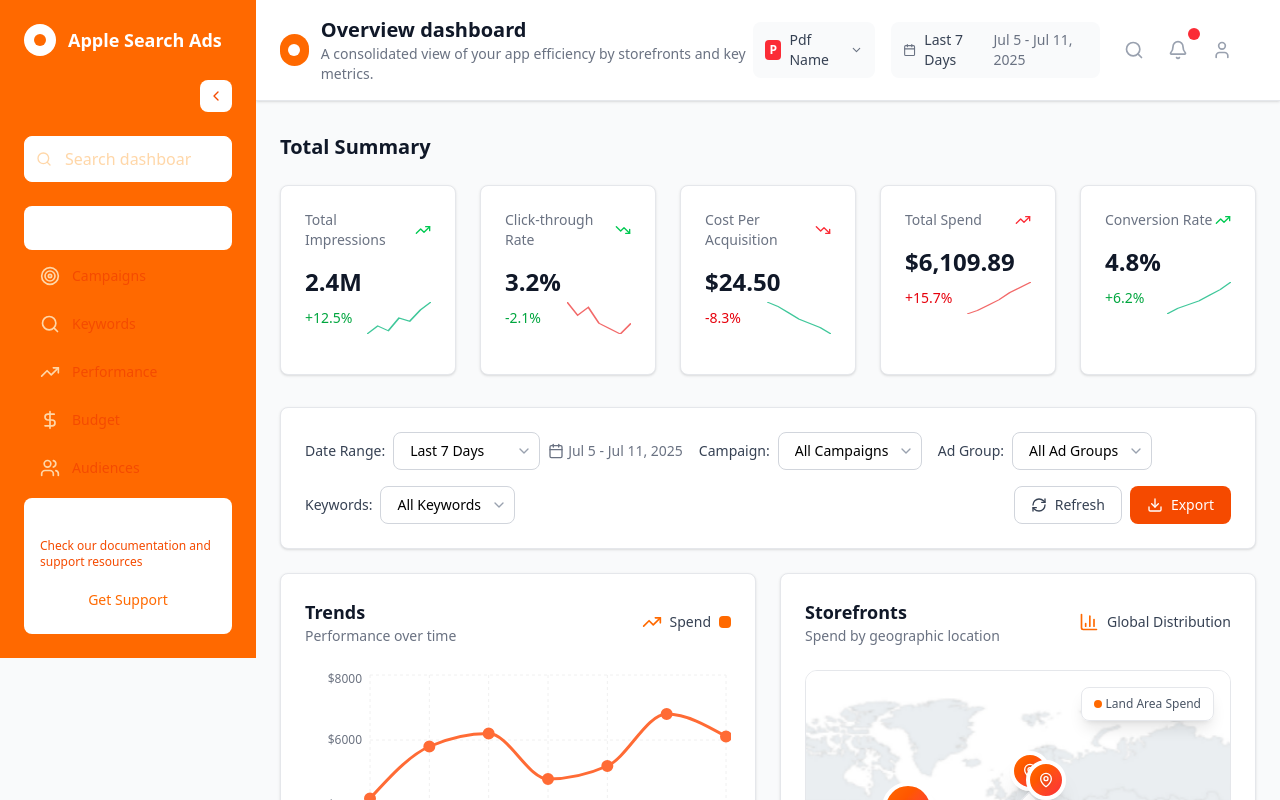
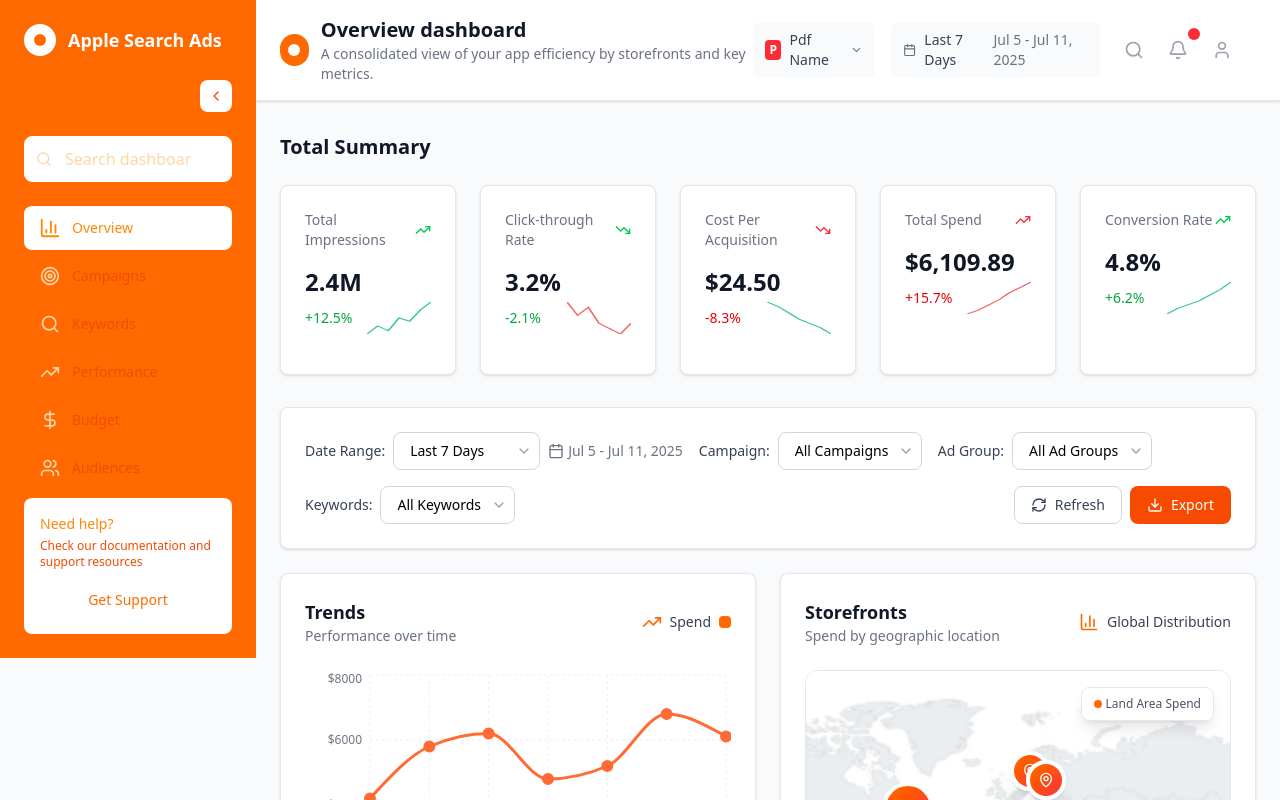
Before and after one commit to Sayak-Mallick/analytics-dashboard, a React (Vite) app: page / in a window 1280 px wide. Shown: the top 800 px of the page. Built offline with nearby package versions, Linux system fonts and the light colour scheme.

Commit message:
Enhance Sidebar component styles and implement CSV export functionality in Dashboard

```diff
--- a/src/layouts/Sidebar.tsx
+++ b/src/layouts/Sidebar.tsx
@@ -185,7 +185,7 @@ const Sidebar: React.FC<SidebarProps> = ({
           width: isCollapsed ? 80 : 256
         }}
         transition={{ type: 'tween', duration: 0.3 }}
-        className={`fixed left-0 top-0 z-30 h-full bg-orange-500 text-white shadow-lg lg:relative lg:translate-x-0 lg:shadow-none lg:block ${
+        className={`fixed left-0 top-0 z-30 h-full bg-orange-500 text-orange-400 shadow-lg lg:relative lg:translate-x-0 lg:shadow-none lg:block ${
           isOpen ? 'block' : 'hidden lg:block'
         } ${isCollapsed ? 'w-20' : 'w-64'}`}
       >
@@ -196,7 +196,7 @@ const Sidebar: React.FC<SidebarProps> = ({
               <div className="w-3 h-3 bg-orange-500 rounded-full"></div>
             </div>
             {!isCollapsed && (
-              <span className="text-lg font-semibold">Apple Search Ads</span>
+              <span className="text-lg font-semibold text-white">Apple Search Ads</span>
             )}
           </div>
 
@@ -227,12 +227,12 @@ const Sidebar: React.FC<SidebarProps> = ({
                   value={searchQuery}
                   onChange={(e) => setSearchQuery(e.target.value)}
                   onFocus={() => setIsSearchFocused(true)}
-                  className="w-full bg-white bg-opacity-10 border border-white border-opacity-20 rounded-lg pl-10 pr-10 py-2.5 text-white placeholder-orange-200 focus:outline-none focus:ring-2 focus:ring-white focus:ring-opacity-30 focus:border-transparent transition-all"
+                  className="w-full bg-white bg-opacity-10 border border-white border-opacity-20 rounded-lg pl-10 pr-10 py-2.5 text-orange-400 placeholder-orange-200 focus:outline-none focus:ring-2 focus:ring-white focus:ring-opacity-30 focus:border-transparent transition-all"
                 />
                 {searchQuery && (
                   <button
                     onClick={clearSearch}
-                    className="absolute right-3 top-1/2 transform -translate-y-1/2 text-orange-200 hover:text-white transition-colors"
+                    className="absolute right-3 top-1/2 transform -translate-y-1/2 text-orange-200 hover:text-orange-400 transition-colors"
                   >
                     <X className="h-4 w-4" />
                   </button>
@@ -315,15 +315,15 @@ const Sidebar: React.FC<SidebarProps> = ({
                     isCollapsed ? 'justify-center px-2 py-3' : 'space-x-3 px-4 py-3'
                   } rounded-lg transition-all duration-200 ${
                     isActive
-                      ? 'bg-white bg-opacity-20 text-white'
-                      : 'text-orange-600 hover:bg-white hover:bg-opacity-10 hover:text-white'
+                      ? 'bg-white bg-opacity-20 text-orange-400'
+                      : 'text-orange-600 hover:bg-white hover:bg-opacity-10 hover:text-orange-400'
                   } group relative`}
                   title={isCollapsed ? item.label : undefined}
                 >
                   <Icon className={`h-5 w-5 flex-shrink-0 transition-all duration-200 ${
                     isActive
-                      ? 'text-white scale-110'
-                      : 'text-orange-200 group-hover:text-white group-hover:scale-105'
+                      ? 'text-orange-400 scale-110'
+                      : 'text-orange-200 group-hover:text-orange-400 group-hover:scale-105'
                   }`} />
                   {!isCollapsed && (
                     <span className="text-sm font-medium">{item.label}</span>
@@ -331,7 +331,7 @@ const Sidebar: React.FC<SidebarProps> = ({
 
                   {/* Tooltip for collapsed state */}
                   {isCollapsed && (
-                    <div className="absolute left-full ml-2 px-2 py-1 bg-gray-900 text-white text-sm rounded opacity-0 group-hover:opacity-100 transition-opacity duration-200 whitespace-nowrap z-50 pointer-events-none">
+                    <div className="absolute left-full ml-2 px-2 py-1 bg-gray-900 text-orange-400 text-sm rounded opacity-0 group-hover:opacity-100 transition-opacity duration-200 whitespace-nowrap z-50 pointer-events-none">
                       {item.label}
                     </div>
                   )}
@@ -360,11 +360,11 @@ const Sidebar: React.FC<SidebarProps> = ({
         {isCollapsed && (
           <div className="absolute bottom-0 left-0 right-0 p-4">
             <button
-              className="w-full flex items-center justify-center p-3 text-orange-600 hover:bg-white hover:bg-opacity-10 hover:text-white rounded-lg transition-all duration-200 group relative"
+              className="w-full flex items-center justify-center p-3 text-orange-600 hover:bg-white hover:bg-opacity-10 hover:text-orange-400 rounded-lg transition-all duration-200 group relative"
               title="Get Support"
             >
-              <HelpCircle className="h-5 w-5 text-orange-200 group-hover:text-white group-hover:scale-105 transition-all duration-200" />
-              <div className="absolute left-full ml-2 px-2 py-1 bg-gray-900 text-white text-sm rounded opacity-0 group-hover:opacity-100 transition-opacity duration-200 whitespace-nowrap z-50 pointer-events-none">
+              <HelpCircle className="h-5 w-5 text-orange-200 group-hover:text-orange-400 group-hover:scale-105 transition-all duration-200" />
+              <div className="absolute left-full ml-2 px-2 py-1 bg-gray-900 text-orange-400 text-sm rounded opacity-0 group-hover:opacity-100 transition-opacity duration-200 whitespace-nowrap z-50 pointer-events-none">
                 Get Support
               </div>
             </button>
--- a/src/pages/Dashboard.tsx
+++ b/src/pages/Dashboard.tsx
@@ -38,8 +38,28 @@ const Dashboard = () => {
   };
 
   const handleExport = () => {
-    // Implementation for data export
-    console.log('Exporting data...');
+    // Generate CSV data from current dashboard state
+    const csvData = [
+      ['Metric', 'Value', 'Change'],
+      ...kpis.map(kpi => [kpi.title, kpi.value, kpi.change]),
+      [''],
+      ['Campaign', 'Status', 'Performance'],
+      ...campaigns.map(campaign => [campaign.name, campaign.status, campaign.performance])
+    ];
+
+    // Convert to CSV string
+    const csvContent = csvData.map(row => row.join(',')).join('\n');
+
+    // Create and download file
+    const blob = new Blob([csvContent], { type: 'text/csv;charset=utf-8;' });
+    const link = document.createElement('a');
+    const url = URL.createObjectURL(blob);
+    link.setAttribute('href', url);
+    link.setAttribute('download', `dashboard-export-${new Date().toISOString().split('T')[0]}.csv`);
+    link.style.visibility = 'hidden';
+    document.body.appendChild(link);
+    link.click();
+    document.body.removeChild(link);
   };
 
   const handleToggleStatus = (campaignId: string) => {
--- a/src/types/dashboard.ts
+++ b/src/types/dashboard.ts
@@ -13,6 +13,7 @@ export interface CampaignData {
   name: string;
   country: string;
   type: 'Discovery' | 'Competitor' | 'Today tab' | 'Branding';
+  performance?: number;
   status: 'active' | 'paused';
   spend: number;
   installs: number;
```
